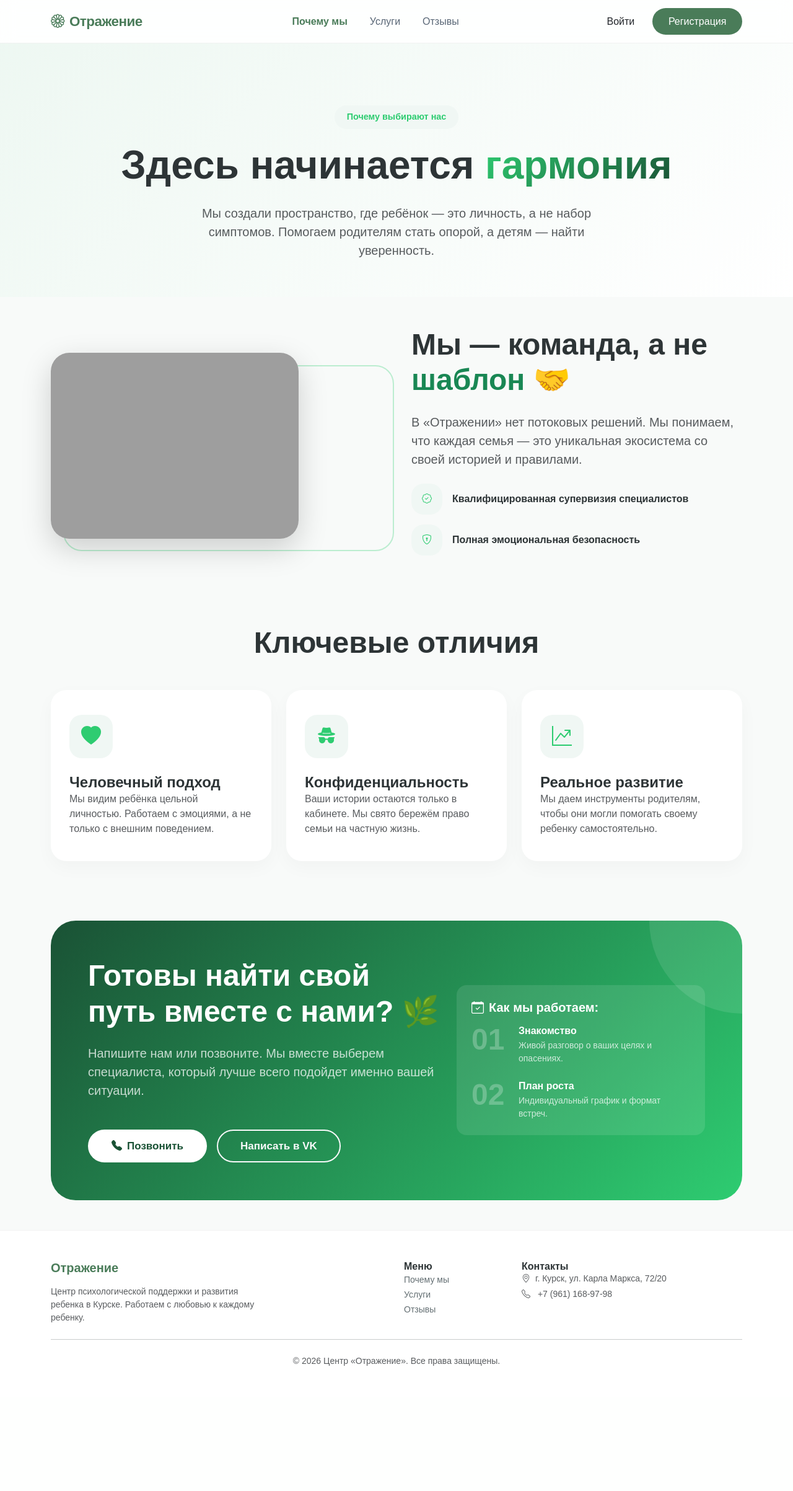
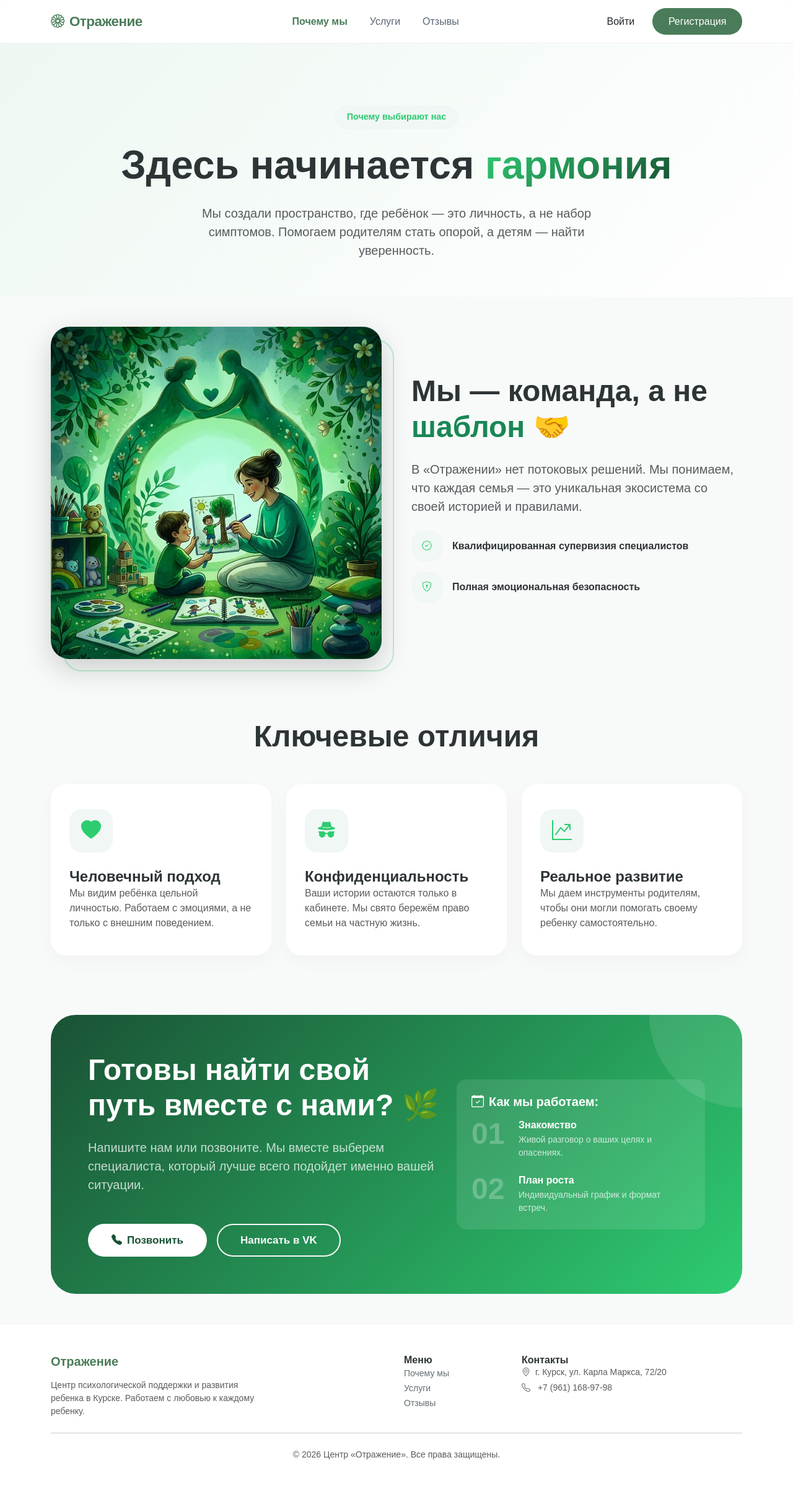
Before and after one commit to PolinaScrbbs/pips-diplom, a Django app: page /why-us/ in a window 1280 px wide. Shown: the whole page at 62% size. Before the commit the page ends 2203 px from the top, so only its background shows below. Run offline with Django 5.2, Linux system fonts and the light colour scheme; some libraries are stand-ins or nearby versions; some web fonts are replaced; grey boxes are pictures that could not be loaded.

Commit message:
feat: add why_us section with supporting image asset

```diff
--- a/reflection/main/templates/main/why_us.html
+++ b/reflection/main/templates/main/why_us.html
@@ -29,14 +29,14 @@
         <div class="row align-items-center g-5">
             <div class="col-lg-6" data-aos="fade-right">
                 <div class="img-wrapper">
-                    <img src="{% static 'images/pexels-photo-7163353.webp' %}"
-                         class="img-fluid img-custom shadow-lg" alt="Консультация">
+                    <img src="{% static 'images/ttt.png' %}" class="img-fluid img-custom shadow-lg" alt="Консультация">
                 </div>
             </div>
             <div class="col-lg-6" data-aos="fade-left">
                 <h2 class="display-5 fw-bold mb-4">Мы — команда, а не <span class="text-success">шаблон</span> 🤝</h2>
                 <p class="fs-5 text-muted mb-4">
-                    В «Отражении» нет потоковых решений. Мы понимаем, что каждая семья — это уникальная экосистема со своей историей и правилами.
+                    В «Отражении» нет потоковых решений. Мы понимаем, что каждая семья — это уникальная экосистема со
+                    своей историей и правилами.
                 </p>
                 <div class="d-flex align-items-center mb-3">
                     <div class="icon-circle me-3 mb-0" style="width: 50px; height: 50px;">
@@ -65,21 +65,24 @@
                 <div class="feature-card">
                     <div class="icon-circle"><i class="bi bi-heart-fill fs-2"></i></div>
                     <h4 class="fw-bold">Человечный подход</h4>
-                    <p class="text-muted">Мы видим ребёнка цельной личностью. Работаем с эмоциями, а не только с внешним поведением.</p>
+                    <p class="text-muted">Мы видим ребёнка цельной личностью. Работаем с эмоциями, а не только с внешним
+                        поведением.</p>
                 </div>
             </div>
             <div class="col-md-4" data-aos="fade-up" data-aos-delay="200">
                 <div class="feature-card">
                     <div class="icon-circle"><i class="bi bi-incognito fs-2"></i></div>
                     <h4 class="fw-bold">Конфиденциальность</h4>
-                    <p class="text-muted">Ваши истории остаются только в кабинете. Мы свято бережём право семьи на частную жизнь.</p>
+                    <p class="text-muted">Ваши истории остаются только в кабинете. Мы свято бережём право семьи на
+                        частную жизнь.</p>
                 </div>
             </div>
             <div class="col-md-4" data-aos="fade-up" data-aos-delay="300">
                 <div class="feature-card">
                     <div class="icon-circle"><i class="bi bi-graph-up-arrow fs-2"></i></div>
                     <h4 class="fw-bold">Реальное развитие</h4>
-                    <p class="text-muted">Мы даем инструменты родителям, чтобы они могли помогать своему ребенку самостоятельно.</p>
+                    <p class="text-muted">Мы даем инструменты родителям, чтобы они могли помогать своему ребенку
+                        самостоятельно.</p>
                 </div>
             </div>
         </div>
@@ -93,7 +96,8 @@
                 <div class="col-lg-7">
                     <h2 class="display-5 fw-bold mb-4">Готовы найти свой путь вместе с нами? 🌿</h2>
                     <p class="fs-5 opacity-75 mb-5">
-                        Напишите нам или позвоните. Мы вместе выберем специалиста, который лучше всего подойдет именно вашей ситуации.
+                        Напишите нам или позвоните. Мы вместе выберем специалиста, который лучше всего подойдет именно
+                        вашей ситуации.
                     </p>
                     <div class="d-flex flex-wrap gap-3 align-items-center cta-actions">
                         <a href="tel:+79611689798" class="btn btn-white">
```
Also changed, not shown: reflection/static/images/ttt.png (added).
